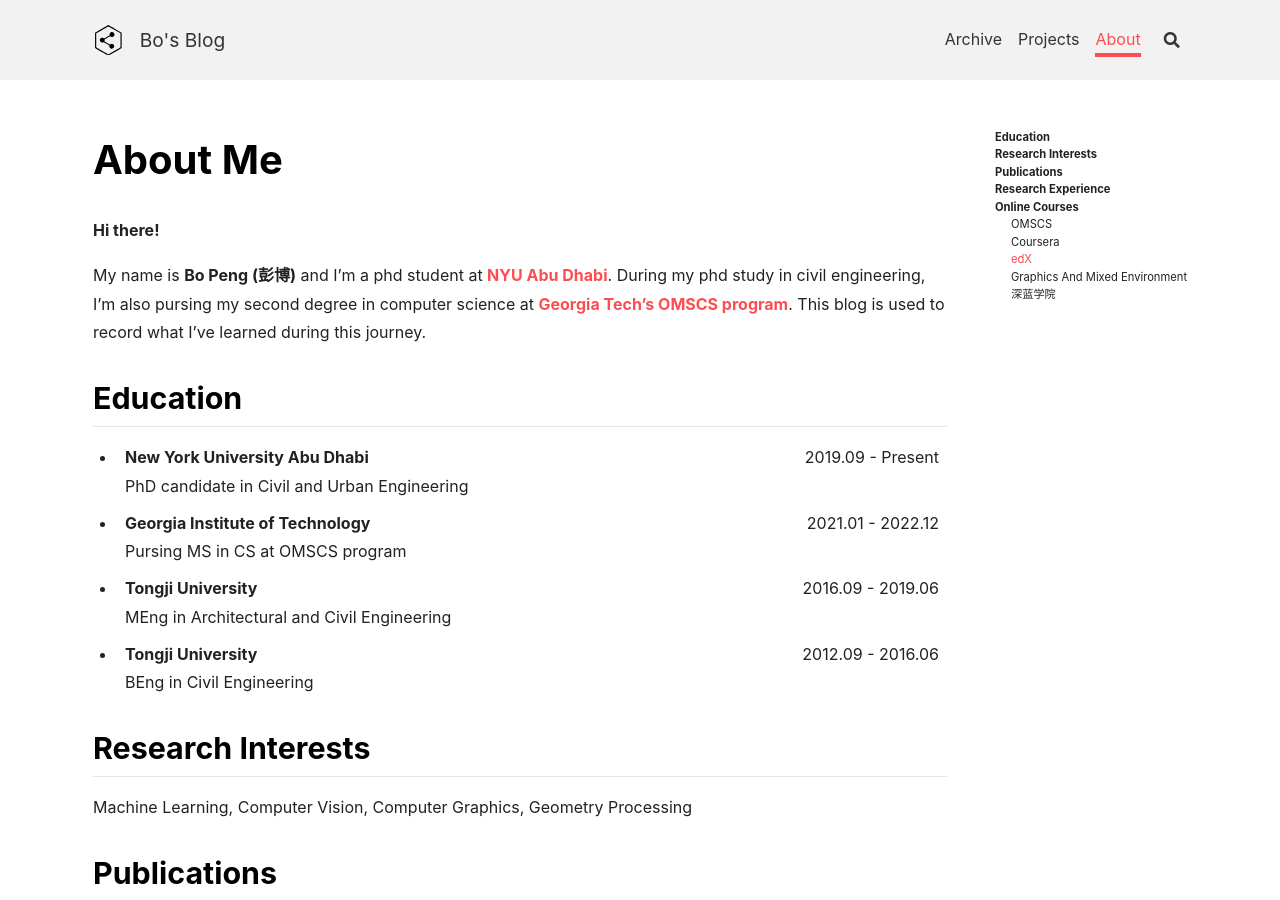
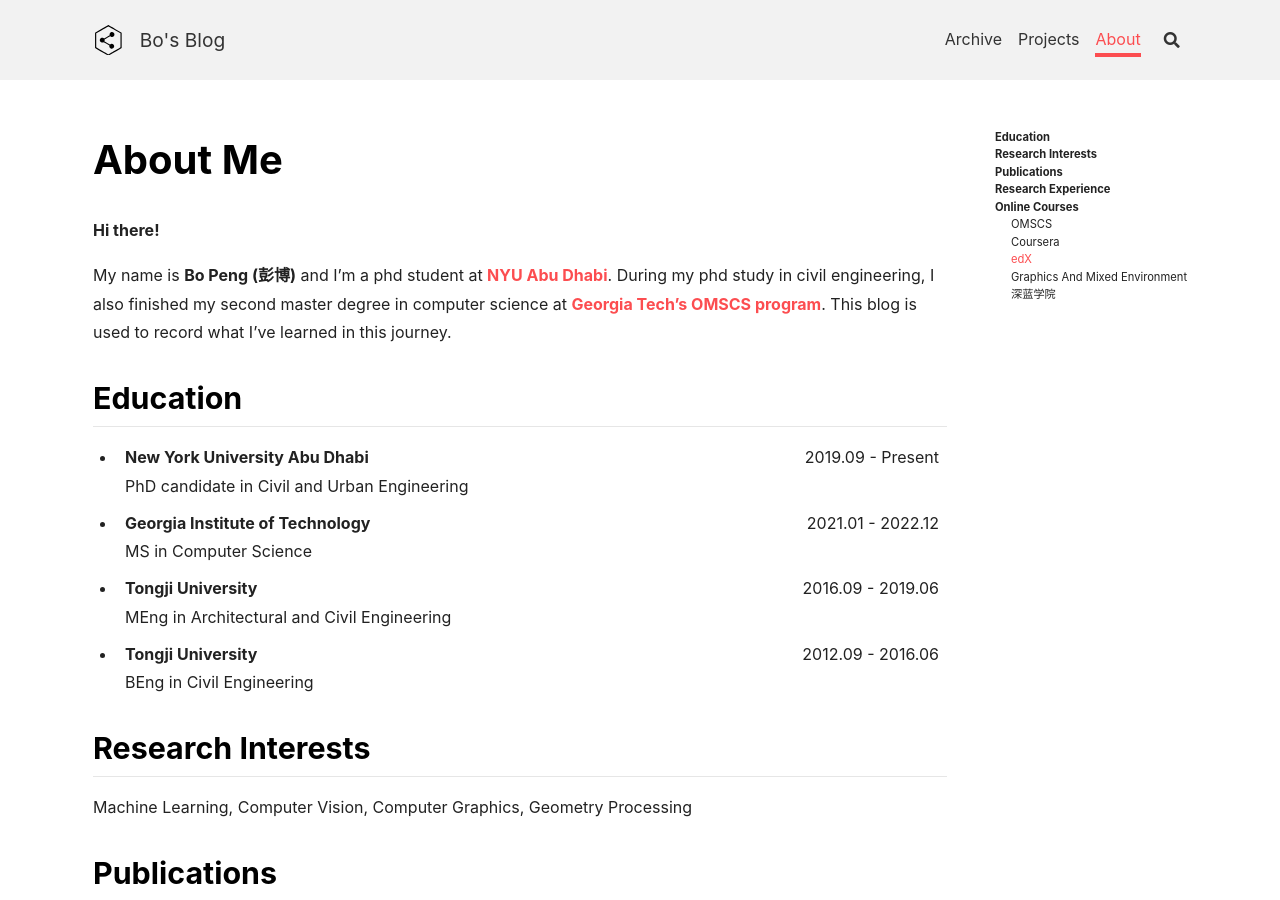
Before and after one commit to peng00bo00/peng00bo00_previous_blog, a Jekyll site: the page built from about.md, in a window 1280 px wide and 900 px high. Built offline with Jekyll 4.4.1, drawn with Linux system fonts in a browser that asks for light colours; nearby versions of some CDN libraries.

Commit message:
Update about.md

```diff
--- a/about.md
+++ b/about.md
@@ -30,14 +30,14 @@ aside:
 
 **Hi there!**
 
-My name is **Bo Peng (彭博)** and I'm a phd student at [NYU Abu Dhabi](https://nyuad.nyu.edu/en/). During my phd study in civil engineering, I'm also pursing my second degree in computer science at [Georgia Tech's OMSCS program](https://omscs.gatech.edu/). This blog is used to record what I've learned during this journey.
+My name is **Bo Peng (彭博)** and I'm a phd student at [NYU Abu Dhabi](https://nyuad.nyu.edu/en/). During my phd study in civil engineering, I also finished my second master degree in computer science at [Georgia Tech's OMSCS program](https://omscs.gatech.edu/). This blog is used to record what I've learned in this journey.
 
 ## Education
 - **New York University Abu Dhabi** <span style="float:right">2019.09 - Present</span> \
   PhD candidate in Civil and Urban Engineering
 
 - **Georgia Institute of Technology** <span style="float:right">2021.01 - 2022.12</span> \
-  Pursing MS in CS at OMSCS program
+  MS in Computer Science
 
 - **Tongji University** <span style="float:right">2016.09 - 2019.06</span> \
   MEng in Architectural and Civil Engineering
```
